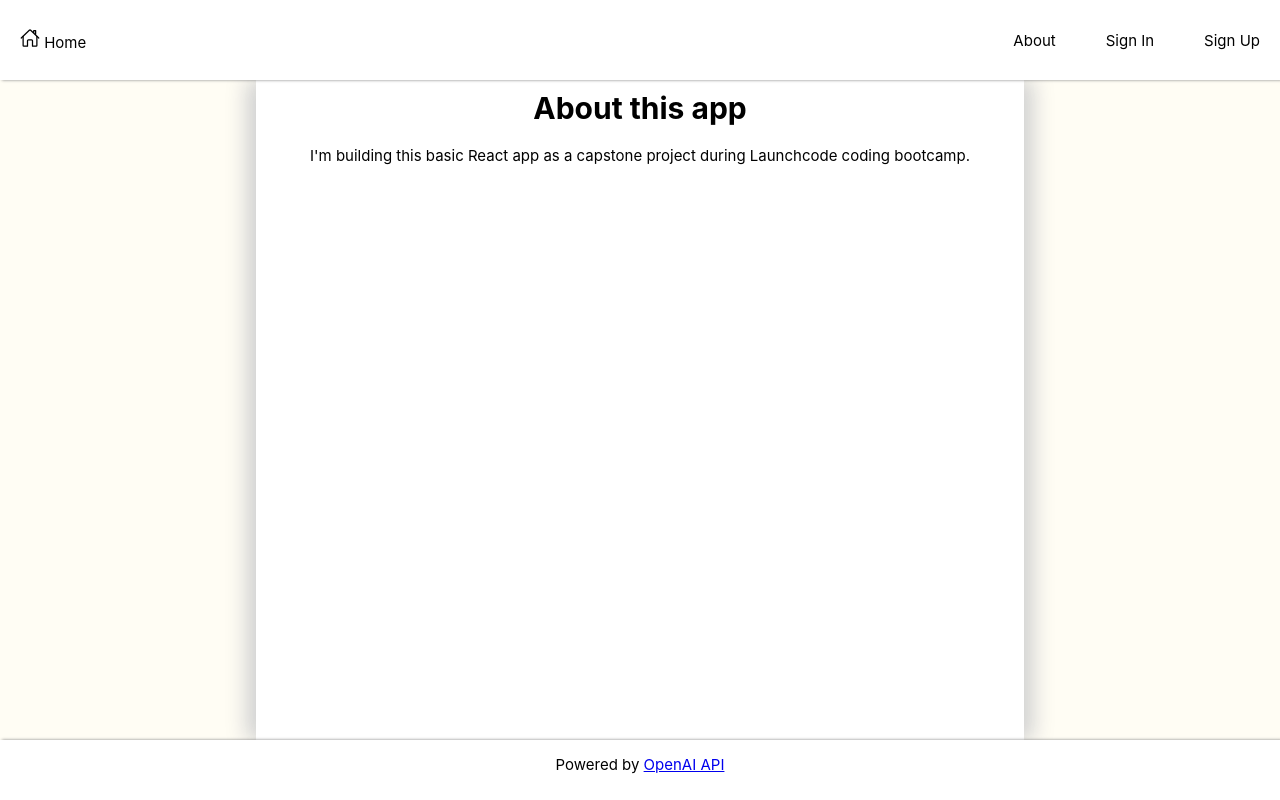
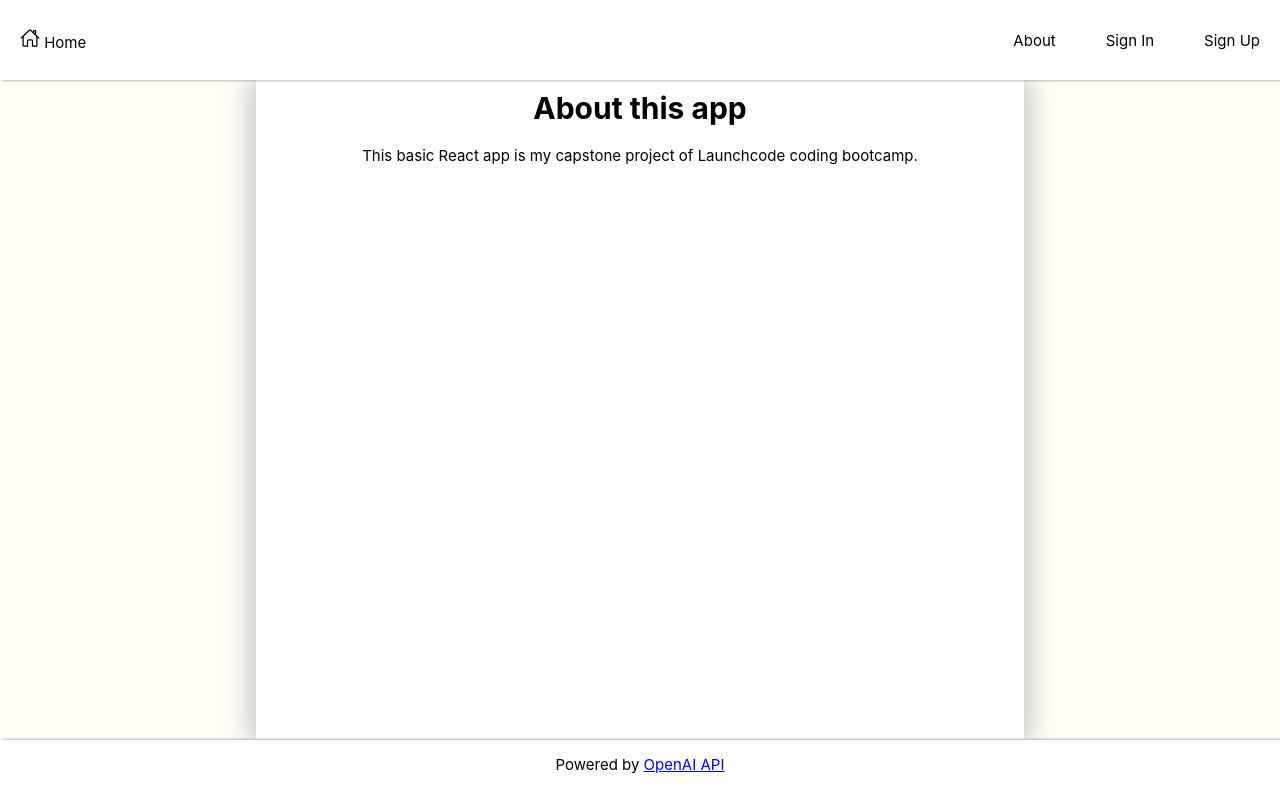
Before and after one commit to nvp85/minimalistic-web-ai-chat, a React app: page /about in a window 1280 px wide. Built offline with nearby package versions, Linux system fonts and the light colour scheme; the HTML template or start-up script is replaced by a standard one.

Commit message:
move the api-key link to the profile

```diff
--- a/src/components/AboutPage/AboutPage.jsx
+++ b/src/components/AboutPage/AboutPage.jsx
@@ -5,7 +5,7 @@ export default function AboutPage() {
     return (
         <div id="about">
             <h1>About this app</h1>
-            <p>I'm building this basic React app as a capstone project during Launchcode coding bootcamp.</p>
+            <p>This basic React app is my capstone project of Launchcode coding bootcamp.</p>
         </div>
     )
 }
--- a/src/components/Navbar/Navbar.jsx
+++ b/src/components/Navbar/Navbar.jsx
@@ -18,7 +18,6 @@ export default function Navbar() {
                 <Link to="about">About</Link>
                 {isAuthenticated
                     ? (<>
-                        <Link to="api-key">API key</Link>
                         <Link to="profile">Welcome, {user.storedUser.name}</Link>
                         <button onClick={user.removeUser}>Logout</button>
                     </>)
--- a/src/components/Profile/Profile.jsx
+++ b/src/components/Profile/Profile.jsx
@@ -1,4 +1,5 @@
 import './Profile.css';
+import { Link } from 'react-router';
 
 export default function Profile() {
 
@@ -6,6 +7,7 @@ export default function Profile() {
         <div id="profile">
             <h1>User profile</h1>
             <p>Here the user will be able to edit their username and choose a color scheme for their chat.</p>
+            <p><Link to='/api-key'>Manage API key</Link></p>
         </div>
     )
 }
```
